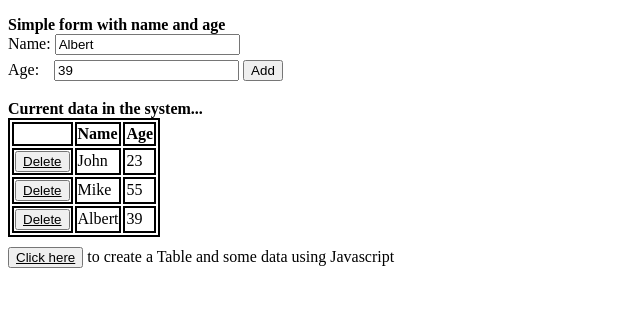
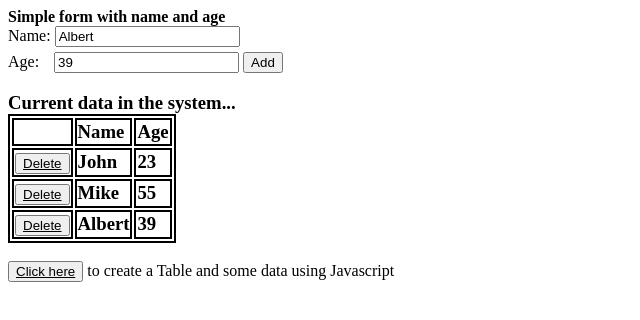
Before and after one commit to tucpatoo/PHP_tutorial, a plain HTML site: page week 1/lessons 2/excercise 5/index.html in a window 1280 px wide. Shown: the whole page, without its empty margins (0-640 px from the left). Drawn offline with Linux system fonts and the light colour scheme.

Commit message:
submits: excercise lessons 2 week 1 Signed-off-by: tucpatoo <75592953+tucpatoo@users.noreply.github.com>

```diff
--- a/week 1/lessons 2/excercise 5/index.html
+++ b/week 1/lessons 2/excercise 5/index.html
@@ -10,18 +10,24 @@
             text-align: left;
             margin-top: 0px;
         }
+        a, h3{
+            font-weight: bold;
+        }
+        footer{
+            margin-top: 10px;
+        }
     </style>
 </head>
 <body>
     <form>
-    <p></p><b>Simple form with name and age</b><br/>
+        <a>Simple form with name and age</a><br/>
             <label for="name">Name:</label>
                 <input type="text" id="name" name="name" value="Albert"><br/>
             <label for="age" style="margin-top: 4px;">Age:  </label>
                 <input type="text" id="age" name="age" value="39" style="margin-top: 5px; margin-left: 11px;">
                 <input type="button" value="Add" style="margin-top: 4px;">
         </p>
-    <h3></h3><b>Current data in the system...</b></h3><br/>
+        <h3>Current data in the system...<br/>
         <table>
             <tr>
                 <td></td>
@@ -44,7 +50,10 @@
                 <td>39</td>
             </tr>
         </table>
-    <button style="margin-top: 10px;"><u>Click here</u></button> to create a Table and some data using Javascript
+        </h3>
+        <footer>
+            <button><u>Click here</u></button> to create a Table and some data using Javascript
+        </footer>
     </form>
 </body>
 </html>
```
Lines whose indentation alone changed are shown as unchanged.
